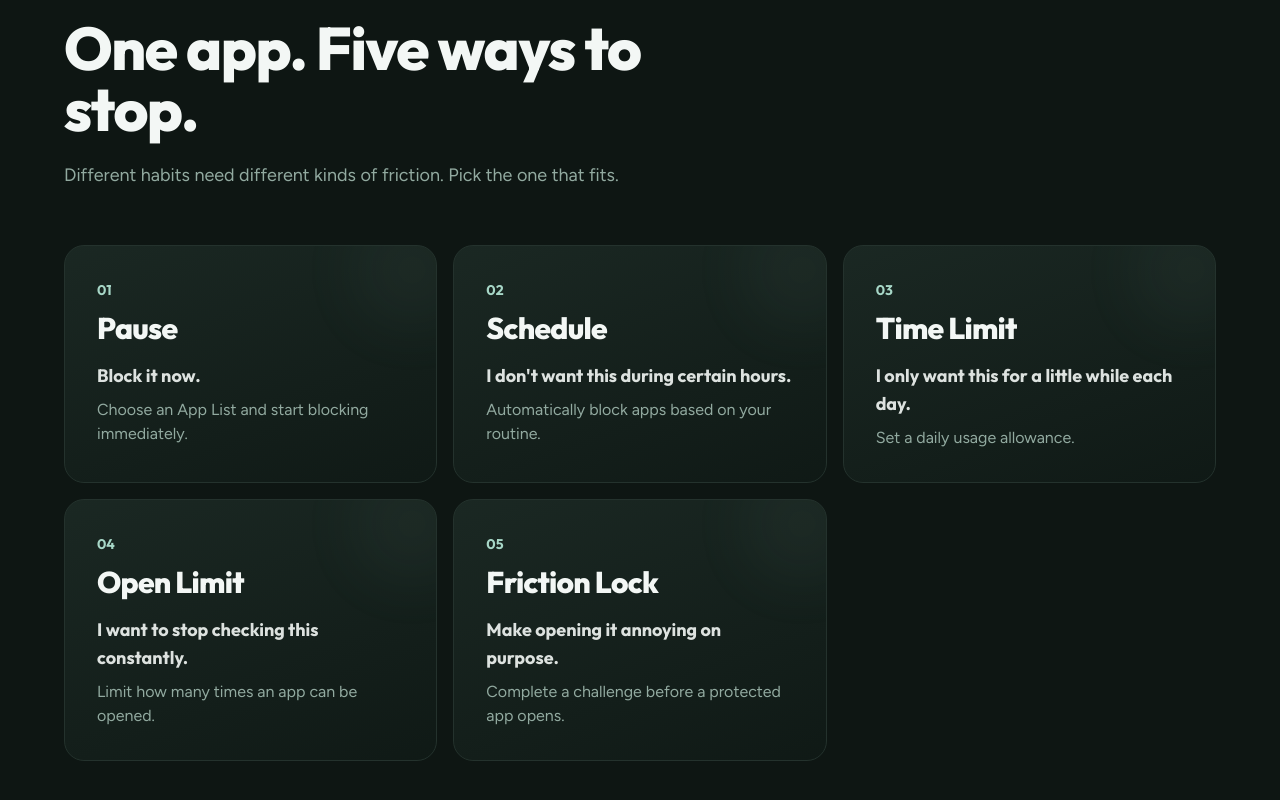
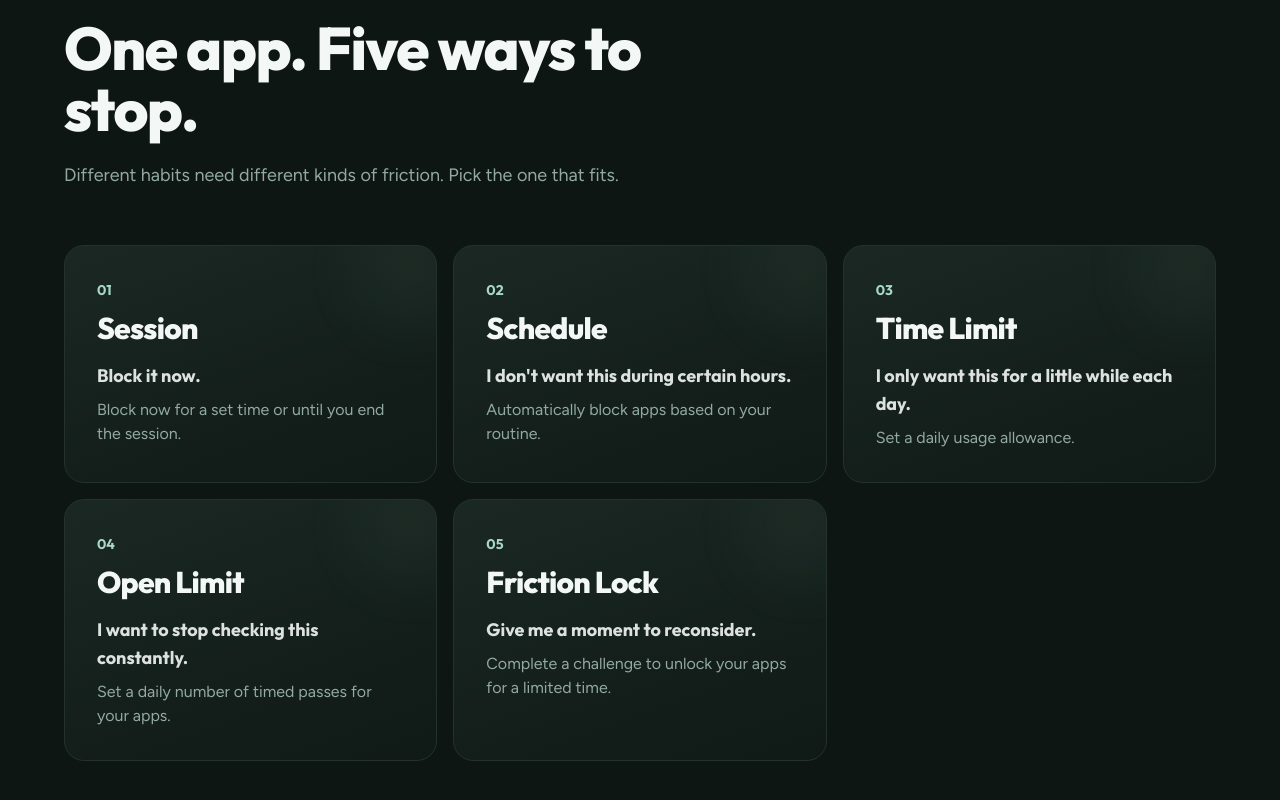
Before and after one commit to factoreric123-sketch/pause_lovable, a React (Vite) app: page / in a window 1280 px wide. Shown: the part 1958-2758 px from the top of the page. Built offline with nearby package versions, Linux system fonts and the light colour scheme; the HTML template or start-up script is replaced by a standard one.

Commit message:
Align website copy with app controls

```diff
--- a/src/components/pause/AppScreens.tsx
+++ b/src/components/pause/AppScreens.tsx
@@ -40,7 +40,7 @@ export const RulesScreen = () => (
     <Title sub="5 protections active">Your App Lists</Title>
     <div className="space-y-3">
       {[
-        { name: "Deep Work", type: "Pause", detail: "45 min · 3 apps + 2 websites" },
+        { name: "Deep Work", type: "Session", detail: "45 min · 3 apps + 2 websites" },
         { name: "Evenings", type: "Schedule", detail: "Weekdays · 5:00 PM–10:00 PM" },
         { name: "TikTok", type: "Time Limit", detail: "45 min per day" },
         { name: "Instagram", type: "Open Limit", detail: "3 opens per day" },
@@ -68,7 +68,7 @@ export const BlockScreen = ({ quote = "Not everything deserves your attention."
 
 export const PauseScreen = () => (
   <div>
-    <Title sub="Block immediately">Pause</Title>
+    <Title sub="Block immediately">Session</Title>
     <Card className="text-center">
       <p className="font-display text-5xl font-extrabold tracking-tight">45:00</p>
       <p className="mt-1 text-xs text-app-muted">minutes</p>
@@ -155,7 +155,7 @@ export const InsightsScreen = ({ period = "Week" }: { period?: string }) => {
 };
 
 export const SCREENS = [
-  { id: "pause", label: "Pause", Screen: PauseScreen },
+  { id: "pause", label: "Session", Screen: PauseScreen },
   { id: "schedule", label: "Schedule", Screen: ScheduleScreen },
   { id: "time-limit", label: "Time Limit", Screen: TimeLimitScreen },
   { id: "open-limit", label: "Open Limit", Screen: OpenLimitScreen },
--- a/src/components/pause/Comparison.tsx
+++ b/src/components/pause/Comparison.tsx
@@ -2,37 +2,37 @@ import { motion } from "framer-motion";
 import { Check } from "lucide-react";
 
 const rows = [
-  ["Blocks apps", "yes", "yes"],
-  ["Blocks websites", "yes", "Often"],
-  ["Scheduled blocking", "yes", "yes"],
-  ["Daily time limits", "yes", "Varies"],
-  ["Daily open limits", "yes", "Varies"],
-  ["Challenge before opening", "yes", "Varies"],
-  ["Up to 10 challenges in a row", "yes", "Rare"],
-  ["Budgeted Emergency Exits", "yes", "Often unlimited"],
-  ["Protected App List editing", "yes", "Varies"],
-  ["Deletion protection during active restrictions", "yes", "Varies"],
-  ["Free right now", "yes", "Often paid"],
+  ["App blocking", "yes", "Choose your distractions"],
+  ["Website blocking", "yes", "Include supported websites"],
+  ["Scheduled blocking", "yes", "Follow your routine"],
+  ["Daily time limits", "yes", "Cap daily usage"],
+  ["Daily open limits", "yes", "Limit timed passes"],
+  ["Challenge before unlocking", "yes", "Pause before access"],
+  ["Consecutive challenges", "yes", "Choose how many to complete"],
+  ["Emergency recovery", "yes", "Separate from ordinary breaks"],
+  ["Protected App List editing", "yes", "Lock choices with Strict Mode"],
+  ["Session unlock settings", "yes", "Decide whether to allow breaks"],
+  ["Free right now", "yes", "No payment to get started"],
 ] as const;
 
 const Comparison = () => (
   <section className="border-t border-border/60 px-6 py-24 md:py-32">
     <div className="mx-auto max-w-5xl">
       <motion.div initial={{ opacity: 0, y: 20 }} whileInView={{ opacity: 1, y: 0 }} viewport={{ once: true }}>
-        <span className="section-label">Comparison</span>
+        <span className="section-label">At a glance</span>
         <h2 className="mt-4 font-display text-[clamp(2.2rem,5vw,3.5rem)] font-extrabold leading-[1.04] tracking-tight">
-          Built to be harder to cheat.
+          Your limits, built in.
         </h2>
       </motion.div>
       <div className="surface-card mt-12 overflow-hidden">
         <div className="grid grid-cols-[1.5fr_0.7fr_1fr] border-b border-border bg-secondary/50 px-4 py-4 text-sm font-bold sm:px-6">
-          <span>Feature</span><span>Pause</span><span>Typical blocker</span>
+          <span>Feature</span><span>Pause</span><span>What it does</span>
         </div>
         {rows.map(([feature, pause, typical]) => (
           <div key={feature} className="grid grid-cols-[1.5fr_0.7fr_1fr] items-center border-b border-border/60 px-4 py-4 text-sm last:border-b-0 sm:px-6">
             <span className="pr-3 font-semibold">{feature}</span>
             <span>{pause === "yes" && <Check className="h-5 w-5 text-accent" aria-label="Yes" />}</span>
-            <span className="text-muted-foreground">{typical === "yes" ? <Check className="h-5 w-5" aria-label="Yes" /> : typical}</span>
+            <span className="text-muted-foreground">{typical}</span>
           </div>
         ))}
       </div>
--- a/src/components/pause/Faq.tsx
+++ b/src/components/pause/Faq.tsx
@@ -28,13 +28,13 @@ export const faqs = [
   },
   {
     q: "Can I get out of a block in an emergency?",
-    a: "Yes. Pause includes configurable Emergency Exits so you have a genuine escape hatch when you really need one. Those exits can be limited instead of functioning as an unlimited skip button.",
+    a: "Emergency recovery is separate from ordinary unlocks. Turning unlocks off removes regular breaks and early exits from a session; it does not remove emergency recovery.",
   },
   {
     q: "Does Pause collect my data?",
     a: "Your App Lists, schedules, and Pause session history remain on your device. Pause does not require an account and does not show ads. It sends a minimal anonymous daily usage ping so we can understand overall active usage.",
   },
-  { q: "Can I block Instagram but still receive calls?", a: "Yes. Pause targets the apps and websites you choose rather than disabling your entire phone." },
+  { q: "What's the difference between unlocks and Strict Mode?", a: "Unlocks determine whether you can take ordinary breaks or leave a session early. Strict Mode locks session editing and App List changes until the session ends. Choose both before you start." },
 ];
 
 const Faq = () => (
--- a/src/components/pause/Hero.tsx
+++ b/src/components/pause/Hero.tsx
@@ -22,7 +22,7 @@ const Hero = () => (
           <span className="text-mint-gradient">For real this time.</span>
         </h1>
         <p className="mt-6 max-w-md text-lg leading-relaxed text-muted-foreground">
-          Pause blocks distracting apps and websites, and makes your limits harder to undo when your willpower disappears.
+          Pause blocks distracting apps and websites on your terms. Set focus sessions, daily limits, or a challenge before opening. Use Strict Mode to help your plan stick.
         </p>
         <div className="mt-9 flex flex-wrap items-center gap-3">
           <a
--- a/src/config/site.ts
+++ b/src/config/site.ts
@@ -11,9 +11,9 @@ export const SITE = {
 export const RULES = [
   {
     id: "pause",
-    name: "Pause",
+    name: "Session",
     thought: "Block it now.",
-    summary: "Choose an App List and start blocking immediately.",
+    summary: "Block now for a set time or until you end the session.",
   },
   {
     id: "schedule",
@@ -31,12 +31,12 @@ export const RULES = [
     id: "open-limit",
     name: "Open Limit",
     thought: "I want to stop checking this constantly.",
-    summary: "Limit how many times an app can be opened.",
+    summary: "Set a daily number of timed passes for your apps.",
   },
   {
     id: "friction-lock",
     name: "Friction Lock",
-    thought: "Make opening it annoying on purpose.",
-    summary: "Complete a challenge before a protected app opens.",
+    thought: "Give me a moment to reconsider.",
+    summary: "Complete a challenge to unlock your apps for a limited time.",
   },
 ] as const;
--- a/src/pages/Index.tsx
+++ b/src/pages/Index.tsx
@@ -68,10 +68,10 @@ const Index = () => {
         <RuleSection
           id="pause"
           index={1}
-          ruleName="Pause"
+          ruleName="Session"
           headline="Block it now."
-          copy="Choose an App List and start blocking immediately for however long you need."
-          example={{ title: "Immediate blocking", lines: ["Choose your duration", "Apps and websites", "A limited break when needed"] }}
+          copy="Choose an App List and start a session. Block for a set time or leave it running until you end it. Decide whether to allow unlocks before you start."
+          example={{ title: "Focus for 50 minutes", lines: ["Choose your apps", "Set your duration", "Choose whether to allow unlocks"] }}
           screen={<PauseScreen />}
         />
 
@@ -101,10 +101,10 @@ const Index = () => {
           id="open-limit"
           index={4}
           ruleName="Open Limit"
-          headline="Sometimes the problem isn't time. It's checking."
-          copy="Limit how many times you can open distracting apps each day, even when each individual visit is short."
-          example={{ title: "Instagram", lines: ["3 opens per day", "2 remaining"] }}
-          footnote="Stop compulsive checking before it turns into a scroll."
+          headline="Give every check a limit."
+          copy="Set a daily number of opens for your selected apps. Each open gives you a timed pass that keeps counting down even after you close the apps. Once your passes are used, access stays blocked until tomorrow."
+          example={{ title: "Instagram", lines: ["3 opens per day", "5 minutes per open"] }}
+          footnote="Set the pass length in advance, or choose it each time."
           screen={<OpenLimitScreen />}
           reverse
         />
@@ -113,10 +113,10 @@ const Index = () => {
           id="friction-lock"
           index={5}
           ruleName="Friction Lock"
-          headline="Your impulse has to earn its way in."
-          copy="Friction Lock adds intentional friction before distracting apps open. Solve a math problem or retype a randomly generated 20-character password correctly before continuing. A wrong math answer gives you a fresh problem."
-          example={{ title: "Want even more friction?", lines: ["Require 1–10 correct challenges in a row"] }}
-          footnote="No mindless tapping. You have to consciously decide the app is worth it."
+          headline="A moment to reconsider."
+          copy="Solve a math problem or type a long password to unlock your selected apps. Choose how many challenges to complete in a row and how long access lasts. The countdown continues even when the apps are closed."
+          example={{ title: "Pause before opening", lines: ["Complete a challenge", "Unlock for 5 minutes"] }}
+          footnote="Set the unlock duration, or choose it each time."
           screen={<FrictionLockScreen />}
         />
 
```
Also changed, not shown: src/components/pause/HardMode.tsx (+6 -6 lines), src/components/pause/WhyItWorks.tsx (+5 -5 lines).
